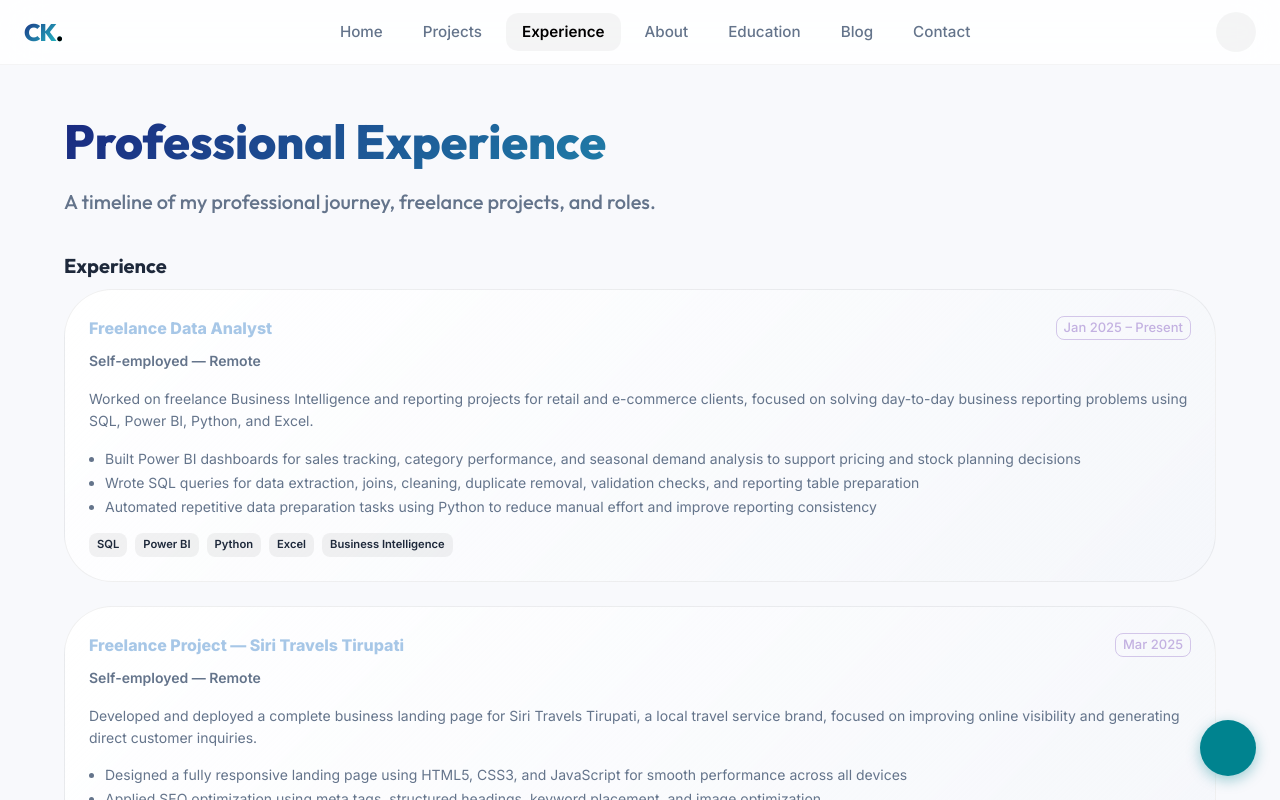
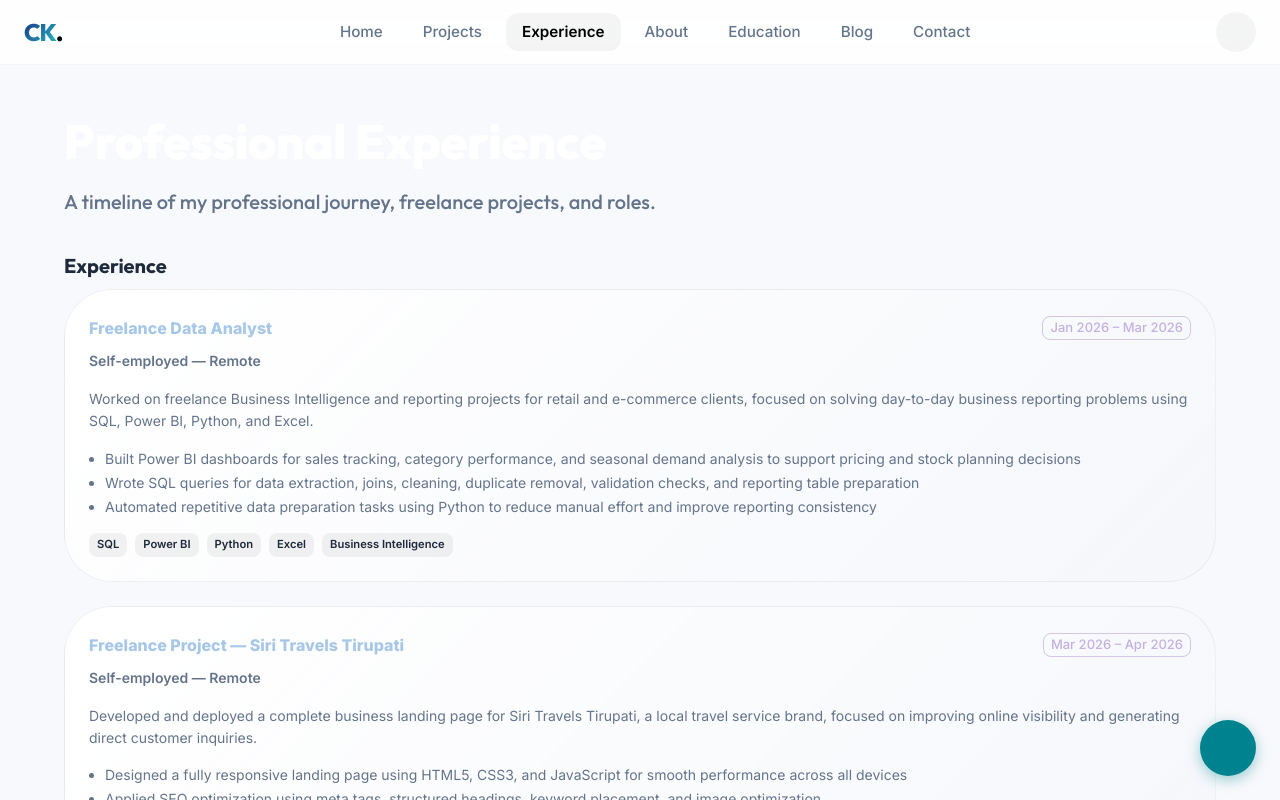
Before and after one commit to mrkarthik14/portfolio-app, a Next.js app: page /experience in a window 1280 px wide. Shown: the top 800 px of the page. Built offline with nearby package versions, Linux system fonts and the light colour scheme; some icons are missing.

Commit message:
style: update freelance project dates and heading color

```diff
--- a/src/app/experience/page.tsx
+++ b/src/app/experience/page.tsx
@@ -9,11 +9,7 @@ export default function ExperiencePage() {
         <Container maxWidth="lg" sx={{ py: 6 }}>
             <AnimatedSection>
                 <Box mb={4}>
-                    <Typography variant="h3" fontWeight={800} gutterBottom sx={{
-                        background: 'linear-gradient(135deg, #1A2980, #26D0CE)',
-                        WebkitBackgroundClip: 'text',
-                        WebkitTextFillColor: 'transparent',
-                    }}>
+                    <Typography variant="h3" fontWeight={800} gutterBottom sx={{ color: 'white' }}>
                         Professional Experience
                     </Typography>
                     <Typography variant="h6" color="text.secondary">
--- a/src/components/about/ExperienceTimeline.tsx
+++ b/src/components/about/ExperienceTimeline.tsx
@@ -4,7 +4,7 @@ const experiences = [
     {
         title: 'Freelance Data Analyst',
         company: 'Self-employed — Remote',
-        date: 'Jan 2025 – Present',
+        date: 'Jan 2026 – Mar 2026',
         description: 'Worked on freelance Business Intelligence and reporting projects for retail and e-commerce clients, focused on solving day-to-day business reporting problems using SQL, Power BI, Python, and Excel.',
         bullets: [
             'Built Power BI dashboards for sales tracking, category performance, and seasonal demand analysis to support pricing and stock planning decisions',
@@ -16,7 +16,7 @@ const experiences = [
     {
         title: 'Freelance Project — Siri Travels Tirupati',
         company: 'Self-employed — Remote',
-        date: 'Mar 2025',
+        date: 'Mar 2026 – Apr 2026',
         description: 'Developed and deployed a complete business landing page for Siri Travels Tirupati, a local travel service brand, focused on improving online visibility and generating direct customer inquiries.',
         bullets: [
             'Designed a fully responsive landing page using HTML5, CSS3, and JavaScript for smooth performance across all devices',
```
